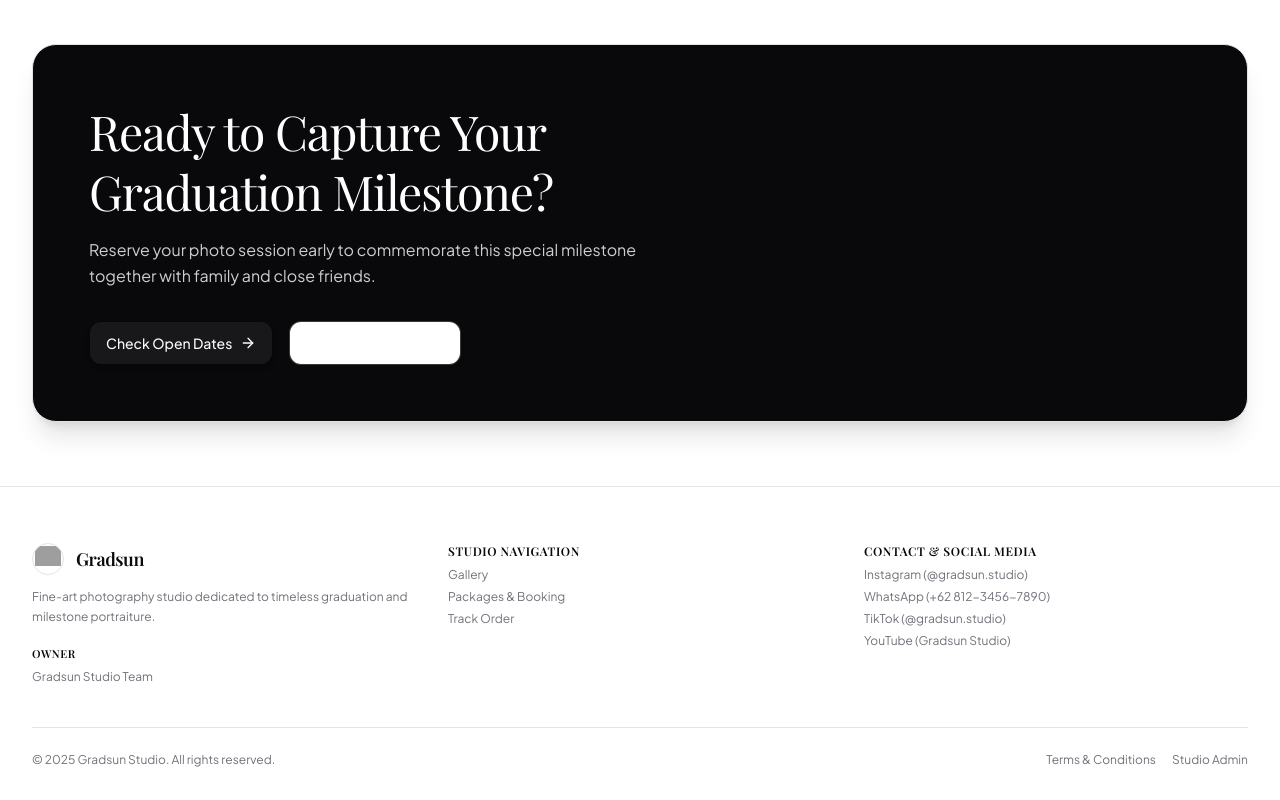
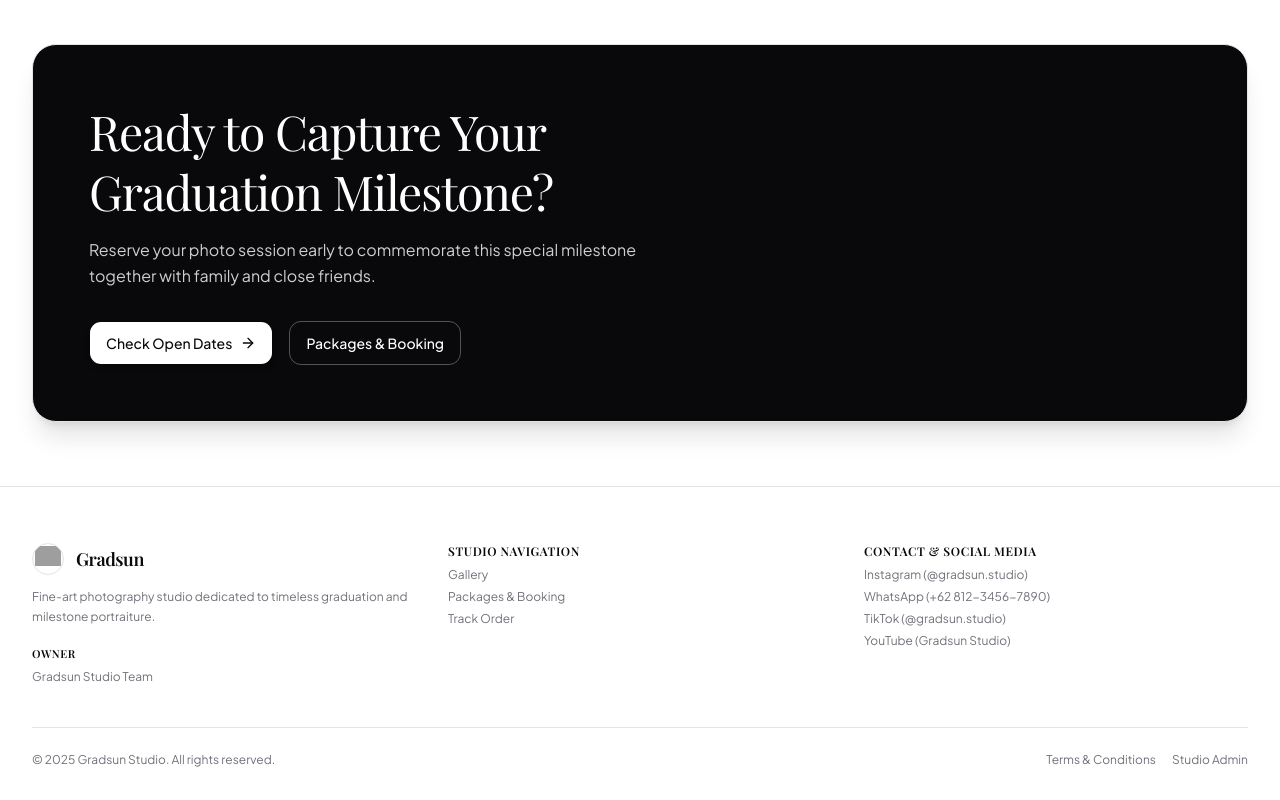
Before and after one commit to ismailagung/gradsun, a Next.js app: page / in a window 1280 px wide. Shown: the part 3083-3883 px from the top of the page. Built offline with nearby package versions, Linux system fonts and the light colour scheme; no server answers; grey boxes are pictures that could not be loaded; a web font is replaced by a local one.

Commit message:
fix(home): resolve button contrast and invisible label in manifesto banner (#81) (#82)

```diff
--- a/src/app/page.tsx
+++ b/src/app/page.tsx
@@ -586,7 +586,11 @@ export default async function HomePage() {
                 {tMani("subtitle")}
               </p>
               <div className="flex flex-wrap items-center gap-4 pt-4">
-                <Button size="lg" asChild className="gap-2 rounded-xl text-sm shadow-md">
+                <Button
+                  size="lg"
+                  asChild
+                  className="gap-2 rounded-xl text-sm shadow-md bg-background text-foreground hover:bg-background/90 font-medium"
+                >
                   <Link href="/packages">
                     <span>{tMani("primaryCta")}</span>
                     <ArrowRight className="size-4" />
@@ -596,7 +600,7 @@ export default async function HomePage() {
                   variant="outline"
                   size="lg"
                   asChild
-                  className="gap-2 rounded-xl text-sm border-background/20 text-background hover:bg-background/10"
+                  className="gap-2 rounded-xl text-sm border-background/30 bg-transparent text-background hover:bg-background/10 hover:text-background"
                 >
                   <Link href="/packages">
                     <span>{tMani("secondaryCta")}</span>
```
